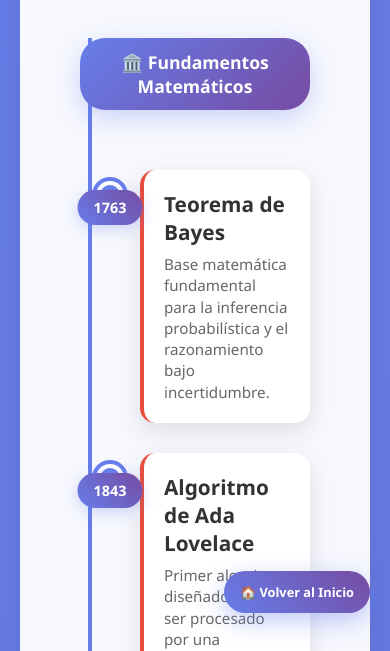
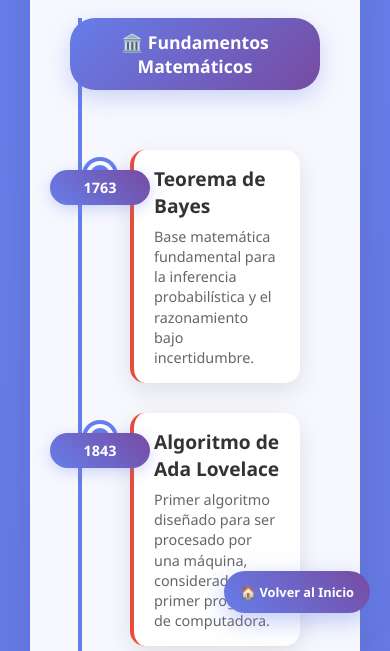
Before and after one commit to geopablus/presentacion_ia, a website: page timeline.html in a window 390 px wide. Shown: the part 211-862 px from the top of the page. Drawn offline with Linux system fonts and the light colour scheme.

Commit message:
Corregir navegación y mejorar diseño del timeline

```diff
--- a/timeline.html
+++ b/timeline.html
@@ -19,7 +19,7 @@
         }
 
         .timeline-container {
-            max-width: 1200px;
+            max-width: 1000px;
             margin: 0 auto;
             background: rgba(255, 255, 255, 0.95);
             border-radius: 20px;
@@ -74,11 +74,12 @@
 
         .timeline-content {
             background: #fff;
-            padding: 20px;
+            padding: 15px 20px;
             border-radius: 15px;
             box-shadow: 0 8px 25px rgba(0, 0, 0, 0.1);
             position: relative;
             transition: transform 0.3s ease, box-shadow 0.3s ease;
+            max-width: 350px;
         }
 
         .timeline-content:hover {
@@ -111,16 +112,18 @@
             transform: translateX(-50%);
             background: linear-gradient(45deg, #667eea, #764ba2);
             color: white;
-            padding: 8px 16px;
-            border-radius: 20px;
+            padding: 12px 20px;
+            border-radius: 25px;
             font-weight: bold;
-            font-size: 0.9rem;
+            font-size: 1.1rem;
             box-shadow: 0 4px 15px rgba(102, 126, 234, 0.3);
             z-index: 10;
+            min-width: 120px;
+            text-align: center;
         }
 
         .timeline-title {
-            font-size: 1.3rem;
+            font-size: 1.2rem;
             font-weight: 700;
             color: #333;
             margin-bottom: 8px;
@@ -128,7 +131,7 @@
 
         .timeline-description {
             color: #666;
-            font-size: 0.95rem;
+            font-size: 0.9rem;
             line-height: 1.4;
         }
 
@@ -184,6 +187,7 @@
                 margin-left: 60px;
                 margin-right: 0;
                 text-align: left;
+                max-width: calc(100% - 80px);
             }
 
             .timeline-item:nth-child(odd) .timeline-content::after,
@@ -197,6 +201,9 @@
             .timeline-date {
                 left: 30px;
                 transform: translateX(-50%);
+                font-size: 0.9rem;
+                padding: 8px 12px;
+                min-width: 100px;
             }
 
             .milestone-icon {
@@ -205,6 +212,11 @@
 
             h1 {
                 font-size: 2rem;
+            }
+
+            .timeline-container {
+                padding: 20px;
+                margin: 0 10px;
             }
         }
 
```
Also changed, not shown: index.html (+1 -1 lines).
